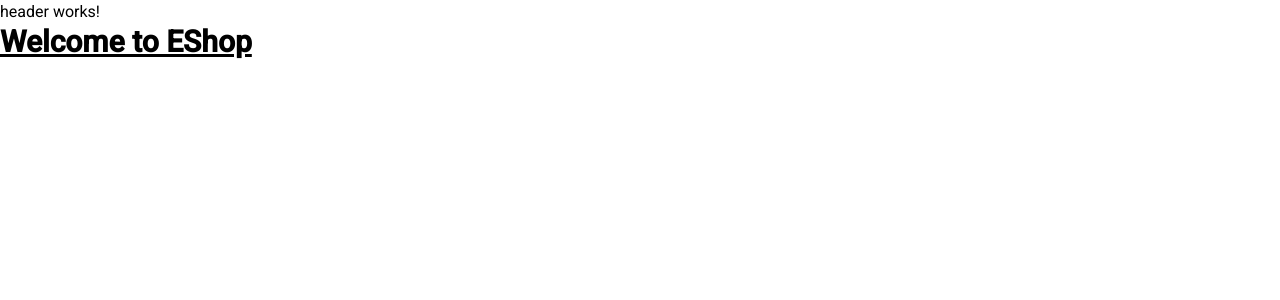
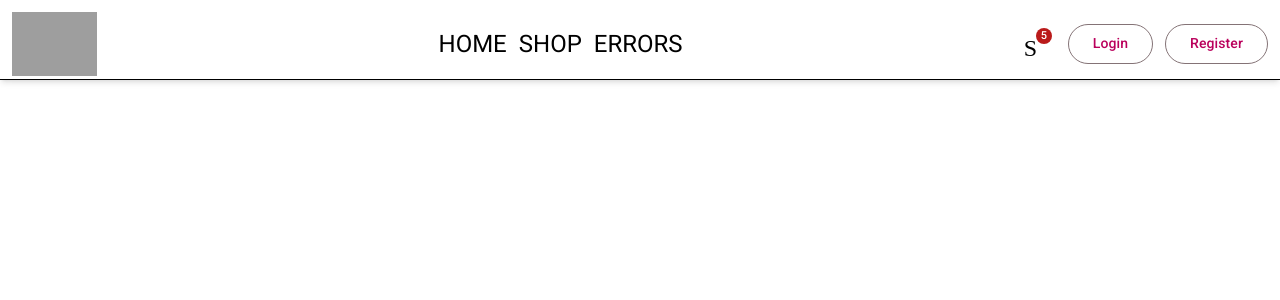
Before and after one commit to achyutp10/shop, an Angular app in the folder client/: page / in a window 1280 px wide. Shown: the top 300 px of the page. Built offline with nearby package versions, Linux system fonts and the light colour scheme; grey boxes are pictures that could not be loaded.

Commit message:
added header component

```diff
--- a/client/src/app/layout/header/header.component.html
+++ b/client/src/app/layout/header/header.component.html
@@ -1 +1,36 @@
-<p>header works!</p>
+<header class="border-b shadow-md p-3 w-full max-h-20 fixed top-0 z-50 bg-white">
+  <div class="flex align-middle items-center justify-between max-w-screen-2xl mx-auto">
+      <img routerLink="/" src="/images/logo.png" alt="app logo" class="max-h-16">
+      <nav class="flex gap-3 my-2 uppercase text-2xl">
+          <a routerLink="/"
+              routerLinkActive="active"
+          >Home</a>
+          <a routerLink="/shop" routerLinkActive="active">Shop</a>
+          <a routerLink="/test-error" routerLinkActive="active">Errors</a>
+          <a *appIsAdmin routerLink="/admin" routerLinkActive="active">Admin</a>
+      </nav>
+      <div class="flex gap-3 align-middle">
+          <a routerLink="/cart" routerLinkActive="active"
+            matBadge="5"
+            matBadgeSize="large"
+              class="custom-badge mt-2 mr-2">
+              <mat-icon>Shopping_Cart</mat-icon>
+          </a>
+
+              <button routerLink="/account/login" mat-stroked-button>Login</button>
+              <button routerLink="/account/register" mat-stroked-button>Register</button>
+
+      </div>
+  </div>
+</header>
+
+
+  <button mat-menu-item class="px-3" routerLink="/cart">
+      My cart
+  </button>
+  <button mat-menu-item class="px-3" routerLink="/orders">
+      My orders
+  </button>
+  <button mat-menu-item class="px-3">
+      Logout
+  </button>
```
Also changed, not shown: client/src/app/layout/header/header.component.ts (+8 -1 lines).
